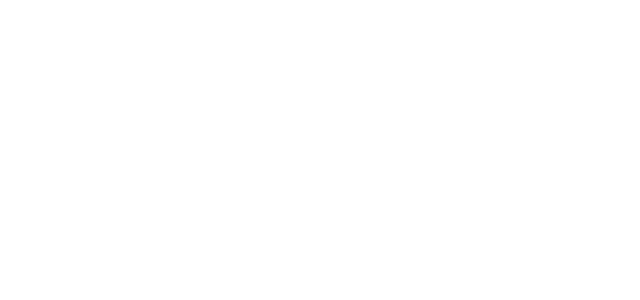
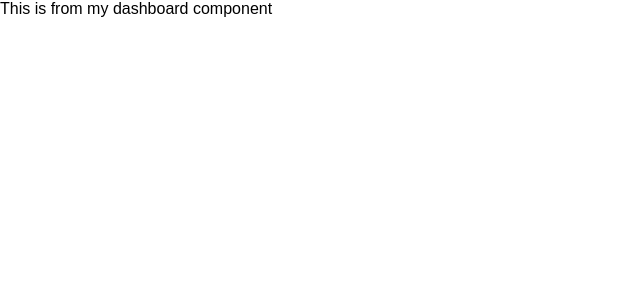
Before and after one commit to k-yomo/expense-tracker, a React app: page / in a window 1280 px wide. Shown: the top 300 px of the page, without its empty margins (0-640 px from the left). Built offline with nearby package versions, Linux system fonts and the light colour scheme.

Commit message:
Set up basic routes

```diff
--- a/package.json
+++ b/package.json
@@ -1,5 +1,5 @@
 {
-  "name": "Expense Tracker",
+  "name": "expensetracker",
   "version": "0.1.0",
   "private": true,
   "dependencies": {
@@ -35,6 +35,7 @@
     "react": "^16.0.0",
     "react-dev-utils": "^4.1.0",
     "react-dom": "^16.0.0",
+    "react-router-dom": "^4.2.2",
     "style-loader": "0.18.2",
     "sw-precache-webpack-plugin": "0.11.4",
     "url-loader": "0.5.9",
--- a/src/App.js
+++ b/src/App.js
@@ -1,5 +1,6 @@
 import React, { Component } from 'react';
 import './styles/App.css';
+
 
 class App extends Component {
   render() {
--- a/src/index.js
+++ b/src/index.js
@@ -1,8 +1,46 @@
 import React from 'react';
 import ReactDOM from 'react-dom';
+import { BrowserRouter, Route } from 'react-router-dom';
 import './styles/index.css';
 import App from './App';
 import registerServiceWorker from './registerServiceWorker';
 
-ReactDOM.render(<App />, document.getElementById('root'));
+const ExpenseDashboardPage = () => (
+  <div>
+    This is from my dashboard component
+  </div>
+);
+
+const AddExpensePage = () => (
+  <div>
+    This is from my dashboard component
+  </div>
+);
+
+const EditExpensePage = () => (
+  <div>
+    This is from my edit component
+  </div>
+);
+
+const HelpPage = () => (
+  <div>
+    This is from my help component
+  </div>
+);
+
+
+
+const routes = (
+  <BrowserRouter>
+    <div>
+      <Route path="/" component={ExpenseDashboardPage} exact={true} />
+      <Route path="/create" component={AddExpensePage} />
+      <Route path="/edit" component={EditExpensePage} />
+      <Route path="/help" component={HelpPage} />
+    </div>
+  </BrowserRouter>
+);
+
+ReactDOM.render(routes, document.getElementById('root'));
 registerServiceWorker();
```
Also changed, not shown: 1 other file (tests, documents, lock files or other folders).
